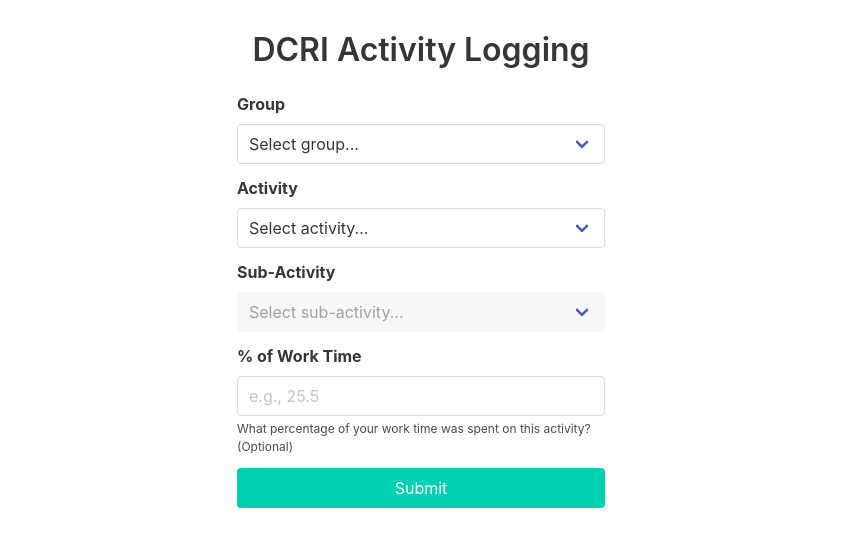
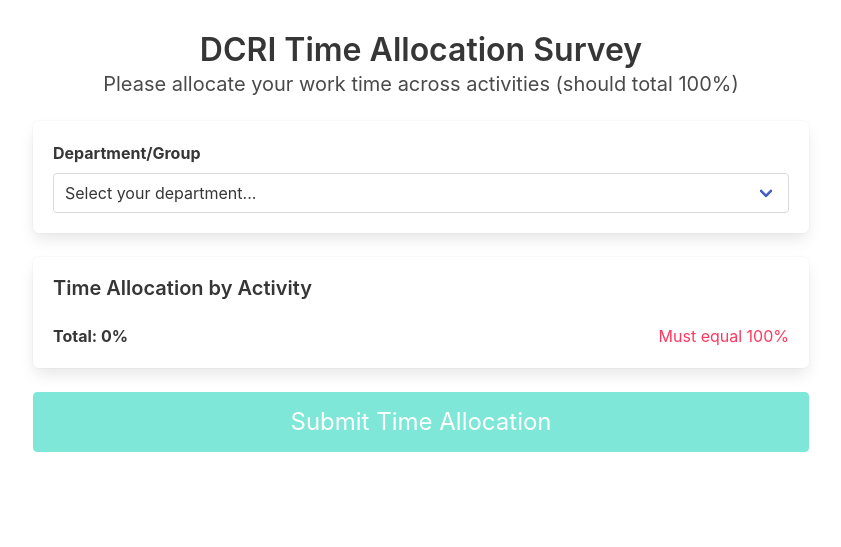
Before and after one commit to sagearbor/worktime_bot_survey, a Flask app: page / in a window 1280 px wide. Shown: the top 547 px of the page, without its empty margins (219-1060 px from the left). Run offline with Flask 3, Linux system fonts and the light colour scheme; data that the repository does not hold is empty.

Commit message:
data percent collected and displayed
not how i want but functionally works

```diff
--- a/src/time_profiler/app.py
+++ b/src/time_profiler/app.py
@@ -110,14 +110,11 @@
 
     @app.route("/api/results", methods=["GET"])
     def get_results() -> jsonify:
-        """Return aggregated submission counts by group and activity."""
+        """Return aggregated time allocation data by group and activity."""
         session = SessionLocal()
         try:
-            query = session.query(
-                models.ActivityLog.group_id,
-                models.ActivityLog.activity,
-                func.count(models.ActivityLog.id).label("count"),
-            )
+            # Get TimeAllocation entries
+            query = session.query(models.TimeAllocation)
 
             # Optional filters
             group_id = request.args.get("group_id")
@@ -125,36 +122,92 @@
             end_date = request.args.get("end_date")
 
             if group_id:
-                query = query.filter(models.ActivityLog.group_id == group_id)
+                query = query.filter(models.TimeAllocation.group_id == group_id)
 
             if start_date:
                 try:
                     start_dt = datetime.fromisoformat(start_date)
-                    query = query.filter(models.ActivityLog.timestamp >= start_dt)
+                    query = query.filter(models.TimeAllocation.timestamp >= start_dt)
                 except ValueError:
                     return jsonify({"error": "Invalid start_date"}), 400
 
             if end_date:
                 try:
                     end_dt = datetime.fromisoformat(end_date)
-                    query = query.filter(models.ActivityLog.timestamp <= end_dt)
+                    query = query.filter(models.TimeAllocation.timestamp <= end_dt)
                 except ValueError:
                     return jsonify({"error": "Invalid end_date"}), 400
 
-            rows = (
-                query.group_by(models.ActivityLog.group_id, models.ActivityLog.activity).all()
+            allocations = query.all()
+
+            # Aggregate the data - sum percentages across all submissions
+            group_activity_totals = {}
+
+            for allocation in allocations:
+                group_id = allocation.group_id
+                activities = allocation.activities
+
+                for activity, percentage in activities.items():
+                    key = (group_id, activity)
+                    if key not in group_activity_totals:
+                        group_activity_totals[key] = 0
+                    group_activity_totals[key] += percentage
+
+            # Convert to the format expected by the dashboard
+            results = []
+            for (group_id, activity), total_percentage in group_activity_totals.items():
+                results.append({
+                    "group_id": group_id,
+                    "activity": activity,
+                    "count": total_percentage,  # Keep as percentage for proper display
+                })
+
+            return jsonify(results)
+        except Exception as e:  # pragma: no cover - unexpected DB errors
+            print(f"Error in get_results: {e}")
+            return jsonify({"error": "Server error"}), 500
+        finally:
+            session.close()
+
+    @app.route("/api/submit-allocation", methods=["POST"])
+    def submit_time_allocation() -> jsonify:
+        """Receive and validate a comprehensive time allocation submission."""
+        data = request.get_json(silent=True) or {}
+
+        # Validate required fields
+        if not data.get("group_id") or not data.get("activities"):
+            return jsonify({"error": "Missing required fields: group_id, activities"}), 400
+
+        # Validate group_id
+        config = load_config(Path(app.config["DCRI_CONFIG_PATH"]))
+        valid_groups = {g["id"] for g in config.get("groups", [])}
+        if data["group_id"] not in valid_groups:
+            return jsonify({"error": "Invalid group_id"}), 400
+
+        # Validate activities exist in config
+        valid_activities = {a["category"] for a in config.get("activities", [])}
+        for activity in data["activities"].keys():
+            if activity not in valid_activities:
+                return jsonify({"error": f"Invalid activity: {activity}"}), 400
+
+        # Validate percentages sum to 100 (with small tolerance for floating point)
+        total_percentage = sum(data["activities"].values())
+        if abs(total_percentage - 100.0) > 0.1:
+            return jsonify({"error": f"Percentages must sum to 100%, got {total_percentage}%"}), 400
+
+        session = SessionLocal()
+        try:
+            allocation_entry = models.TimeAllocation(
+                group_id=data["group_id"],
+                activities=data["activities"],
+                feedback=data.get("feedback"),
             )
-
-            results = [
-                {
-                    "group_id": r.group_id,
-                    "activity": r.activity,
-                    "count": r.count,
-                }
-                for r in rows
-            ]
-            return jsonify(results)
-        except Exception:  # pragma: no cover - unexpected DB errors
+            session.add(allocation_entry)
+            session.commit()
+            return jsonify({"status": "success", "id": allocation_entry.id})
+        except Exception as e:  # pragma: no cover
+            session.rollback()
+            print(f"Database error: {e}")
             return jsonify({"error": "Server error"}), 500
         finally:
             session.close()
--- a/templates/index.html
+++ b/templates/index.html
@@ -3,170 +3,289 @@
 <head>
     <meta charset="UTF-8">
     <meta name="viewport" content="width=device-width, initial-scale=1.0">
-    <title>DCRI Activity Logging</title>
+    <title>DCRI Time Allocation Survey</title>
     <link rel="stylesheet" href="https://cdn.jsdelivr.net/npm/bulma@0.9.4/css/bulma.min.css">
     <style>
         body {
             padding: 2rem;
         }
-        /* Center the form and limit width for large screens */
         .form-container {
-            max-width: 600px;
+            max-width: 800px;
             margin: 0 auto;
+        }
+        .percentage-input {
+            width: 80px;
+        }
+        .total-display {
+            font-weight: bold;
+            color: #363636;
+        }
+        .total-warning {
+            color: #ff3860;
+        }
+        .total-valid {
+            color: #00d1b2;
+        }
+        .activity-row {
+            align-items: center;
+            padding: 0.5rem 0;
         }
     </style>
 </head>
 <body>
     <div class="container">
         <div class="columns is-centered">
-            <div class="column is-full-mobile is-half-tablet is-one-third-desktop form-container">
-                <h1 class="title has-text-centered">DCRI Activity Logging</h1>
-                <form id="activity-form">
+            <div class="column form-container">
+                <h1 class="title has-text-centered">DCRI Time Allocation Survey</h1>
+                <p class="subtitle has-text-centered">Please allocate your work time across activities (should total 100%)</p>
+
+                <form id="time-allocation-form">
+                    <!-- Department Selection -->
+                    <div class="box">
                         <div class="field">
-                        <label class="label" for="group-select">Group</label>
+                            <label class="label" for="group-select">Department/Group</label>
                             <div class="control">
                                 <div class="select is-fullwidth">
-                                <select id="group-select">
-                                    <option value="">Select group...</option>
+                                    <select id="group-select" required>
+                                        <option value="">Select your department...</option>
                                     </select>
                                 </div>
                             </div>
                         </div>
+                    </div>
+
+                    <!-- Time Allocation -->
+                    <div class="box">
+                        <h3 class="title is-5">Time Allocation by Activity</h3>
+                        <div id="activities-container">
+                            <!-- Activities will be populated here -->
+                        </div>
+
+                        <!-- Total Display -->
                         <div class="field">
-                        <label class="label" for="activity-select">Activity</label>
-                        <div class="control">
-                            <div class="select is-fullwidth">
-                                <select id="activity-select">
-                                    <option value="">Select activity...</option>
-                                </select>
+                            <div class="level">
+                                <div class="level-left">
+                                    <div class="level-item">
+                                        <span class="total-display">Total: <span id="total-percentage">0</span>%</span>
+                                    </div>
+                                </div>
+                                <div class="level-right">
+                                    <div class="level-item">
+                                        <span id="total-status" class="total-warning">Must equal 100%</span>
                                     </div>
                                 </div>
                             </div>
+                        </div>
+                    </div>
+
+                    <!-- Optional Feedback -->
+                    <div class="box" id="feedback-box" style="display: none;">
                         <div class="field">
-                        <label class="label" for="sub-activity-select">Sub-Activity</label>
+                            <label class="label" for="feedback">Additional Comments</label>
                             <div class="control">
-                            <div class="select is-fullwidth">
-                                <select id="sub-activity-select" disabled>
-                                    <option value="">Select sub-activity...</option>
-                                </select>
+                                <textarea id="feedback" class="textarea" placeholder="Optional feedback about your time allocation..."></textarea>
                             </div>
                         </div>
                     </div>
-                    <div class="field">
-                        <label class="label" for="percent-work">% of Work Time</label>
-                        <div class="control">
-                            <input id="percent-work" class="input" type="number" min="0" max="100" step="0.1" placeholder="e.g., 25.5">
-                        </div>
-                        <p class="help">What percentage of your work time was spent on this activity? (Optional)</p>
-                    </div>
-                    <div class="field" id="feedback-field" style="display: none;">
-                        <label class="label" for="feedback">Additional Feedback</label>
-                        <div class="control">
-                            <textarea id="feedback" class="textarea" placeholder="Optional"></textarea>
-                        </div>
-                    </div>
+
+                    <!-- Submit -->
                     <div class="field">
                         <div class="control">
-                            <button class="button is-primary is-fullwidth" type="submit">Submit</button>
+                            <button class="button is-primary is-fullwidth is-large" type="submit" id="submit-btn" disabled>
+                                Submit Time Allocation
+                            </button>
                         </div>
                     </div>
                 </form>
             </div>
         </div>
     </div>
+
     <script>
         document.addEventListener("DOMContentLoaded", async () => {
+            let config = {};
+
             try {
                 const response = await fetch("/api/config");
                 if (!response.ok) {
                     throw new Error("Failed to load configuration");
                 }
-                window.dcriConfig = await response.json();
-                console.log("Configuration loaded", window.dcriConfig);
+                config = await response.json();
+                console.log("Configuration loaded", config);
 
+                // Populate departments (sorted alphabetically)
                 const groupSelect = document.getElementById("group-select");
-                const activitySelect = document.getElementById("activity-select");
-                const subSelect = document.getElementById("sub-activity-select");
-
-                window.dcriConfig.groups.forEach((g) => {
+                const sortedGroups = [...config.groups].sort((a, b) =>
+                    a.displayName.localeCompare(b.displayName)
+                );
+                sortedGroups.forEach((g) => {
                     const opt = document.createElement("option");
                     opt.value = g.id;
                     opt.textContent = g.displayName;
                     groupSelect.appendChild(opt);
                 });
 
-                window.dcriConfig.activities.forEach((a) => {
-                    const opt = document.createElement("option");
-                    opt.value = a.category;
-                    opt.textContent = a.category;
-                    activitySelect.appendChild(opt);
+                // Create activity inputs
+                const activitiesContainer = document.getElementById("activities-container");
+                config.activities.forEach((activity, index) => {
+                    const activityDiv = document.createElement("div");
+                    activityDiv.className = "field";
+
+                    const label = document.createElement("label");
+                    label.className = "label";
+                    label.textContent = activity.category;
+
+                    const control = document.createElement("div");
+                    control.className = "control";
+
+                    const inputGroup = document.createElement("div");
+                    inputGroup.className = "field has-addons";
+
+                    const inputControl = document.createElement("div");
+                    inputControl.className = "control";
+
+                    const input = document.createElement("input");
+                    input.className = "input percentage-input";
+                    input.type = "number";
+                    input.min = "0";
+                    input.max = "100";
+                    input.step = "0.1";
+                    input.id = `activity-${index}`;
+                    input.dataset.activity = activity.category;
+                    input.placeholder = "0.0";
+
+                    const percentControl = document.createElement("div");
+                    percentControl.className = "control";
+
+                    const percentAddon = document.createElement("span");
+                    percentAddon.className = "button is-static";
+                    percentAddon.textContent = "%";
+
+                    inputControl.appendChild(input);
+                    percentControl.appendChild(percentAddon);
+                    inputGroup.appendChild(inputControl);
+                    inputGroup.appendChild(percentControl);
+
+                    // Add sub-activities as help text
+                    let helpText = "";
+                    if (activity.sub_activities && activity.sub_activities.length > 0) {
+                        helpText = "Includes: " + activity.sub_activities.join(", ");
+                    }
+
+                    const help = document.createElement("p");
+                    help.className = "help";
+                    help.textContent = helpText;
+
+                    activityDiv.appendChild(label);
+                    activityDiv.appendChild(inputGroup);
+                    if (helpText) {
+                        activityDiv.appendChild(help);
+                    }
+
+                    activitiesContainer.appendChild(activityDiv);
                 });
 
-                // Populate sub-activities when an activity is chosen
-                function populateSubActivities() {
-                    subSelect.innerHTML = '<option value="">Select sub-activity...</option>';
-                    const selected = window.dcriConfig.activities.find(
-                        (a) => a.category === activitySelect.value
-                    );
-                    if (selected && selected.sub_activities.length) {
-                        selected.sub_activities.forEach((sa) => {
-                            const opt = document.createElement("option");
-                            opt.value = sa;
-                            opt.textContent = sa;
-                            subSelect.appendChild(opt);
+                // Show feedback if enabled
+                if (config.enableFreeTextFeedback) {
+                    document.getElementById("feedback-box").style.display = "block";
+                }
+
+                // Add percentage validation
+                function updateTotal() {
+                    const inputs = document.querySelectorAll('input[data-activity]');
+                    let total = 0;
+
+                    inputs.forEach(input => {
+                        const value = parseFloat(input.value) || 0;
+                        total += value;
                     });
-                        subSelect.disabled = false;
+
+                    const totalSpan = document.getElementById("total-percentage");
+                    const statusSpan = document.getElementById("total-status");
+                    const submitBtn = document.getElementById("submit-btn");
+                    const groupSelect = document.getElementById("group-select");
+
+                    totalSpan.textContent = total.toFixed(1);
+
+                    if (Math.abs(total - 100) < 0.1 && groupSelect.value) {
+                        statusSpan.textContent = "✓ Ready to submit";
+                        statusSpan.className = "total-valid";
+                        submitBtn.disabled = false;
                     } else {
-                        subSelect.disabled = true;
+                        if (total > 100) {
+                            statusSpan.textContent = "⚠ Over 100%";
+                        } else if (total < 100) {
+                            statusSpan.textContent = "⚠ Under 100%";
+                        } else {
+                            statusSpan.textContent = "⚠ Select department";
+                        }
+                        statusSpan.className = "total-warning";
+                        submitBtn.disabled = true;
                     }
                 }
 
-                activitySelect.addEventListener("change", populateSubActivities);
-                populateSubActivities();
+                // Add event listeners
+                document.querySelectorAll('input[data-activity]').forEach(input => {
+                    input.addEventListener('input', updateTotal);
+                });
 
-                const feedbackField = document.getElementById("feedback-field");
-                if (window.dcriConfig.enableFreeTextFeedback) {
-                    feedbackField.style.display = "block";
-                } else {
-                    feedbackField.remove();
+                document.getElementById("group-select").addEventListener('change', updateTotal);
+
+                // Handle form submission
+                document.getElementById("time-allocation-form").addEventListener("submit", async (e) => {
+                    e.preventDefault();
+
+                    const groupId = groupSelect.value;
+                    const feedback = document.getElementById("feedback").value;
+                    const activities = {};
+
+                    // Collect all activity percentages
+                    document.querySelectorAll('input[data-activity]').forEach(input => {
+                        const percentage = parseFloat(input.value) || 0;
+                        if (percentage > 0) {
+                            activities[input.dataset.activity] = percentage;
                         }
+                    });
 
-                const form = document.getElementById("activity-form");
-                form.addEventListener("submit", async (e) => {
-                    e.preventDefault();
                     const payload = {
-                        group_id: groupSelect.value,
-                        activity: activitySelect.value,
-                        sub_activity: subSelect.value,
+                        group_id: groupId,
+                        activities: activities,
+                        feedback: feedback || null
                     };
 
-                    // Add percent_work if provided
-                    const percentWork = document.getElementById("percent-work").value;
-                    if (percentWork) {
-                        payload.percent_work = parseFloat(percentWork);
-                    }
+                    try {
+                        const submitBtn = document.getElementById("submit-btn");
+                        submitBtn.classList.add("is-loading");
 
-                    if (window.dcriConfig.enableFreeTextFeedback) {
-                        payload.feedback = document.getElementById("feedback").value;
-                    }
-                    try {
-                        const res = await fetch("/api/submit", {
+                        const res = await fetch("/api/submit-allocation", {
                             method: "POST",
                             headers: { "Content-Type": "application/json" },
                             body: JSON.stringify(payload),
                         });
-                        if (!res.ok) throw new Error("Failed to submit");
-                        form.reset();
-                        populateSubActivities();
-                        alert("Submission successful");
+
+                        if (!res.ok) {
+                            const error = await res.json();
+                            throw new Error(error.error || "Failed to submit");
+                        }
+
+                        // Success
+                        alert("Time allocation submitted successfully!");
+
+                        // Reset form
+                        document.getElementById("time-allocation-form").reset();
+                        updateTotal();
+
                     } catch (err) {
                         console.error("Error submitting form:", err);
-                        alert("Submission failed");
+                        alert("Submission failed: " + err.message);
+                    } finally {
+                        submitBtn.classList.remove("is-loading");
                     }
                 });
 
             } catch (err) {
-                console.error("Error fetching configuration:", err);
+                console.error("Error loading configuration:", err);
+                alert("Failed to load form configuration. Please refresh the page.");
             }
         });
     </script>
```
Also changed, not shown: config/mock_time_allocations.json (added, +82 -0 lines), create_tables.py (added, +13 -0 lines), src/time_profiler/models.py (+19 -1 lines), src/time_profiler/seed_allocation_data.py (added, +51 -0 lines), README.md. Lines whose indentation alone changed are shown as unchanged.
